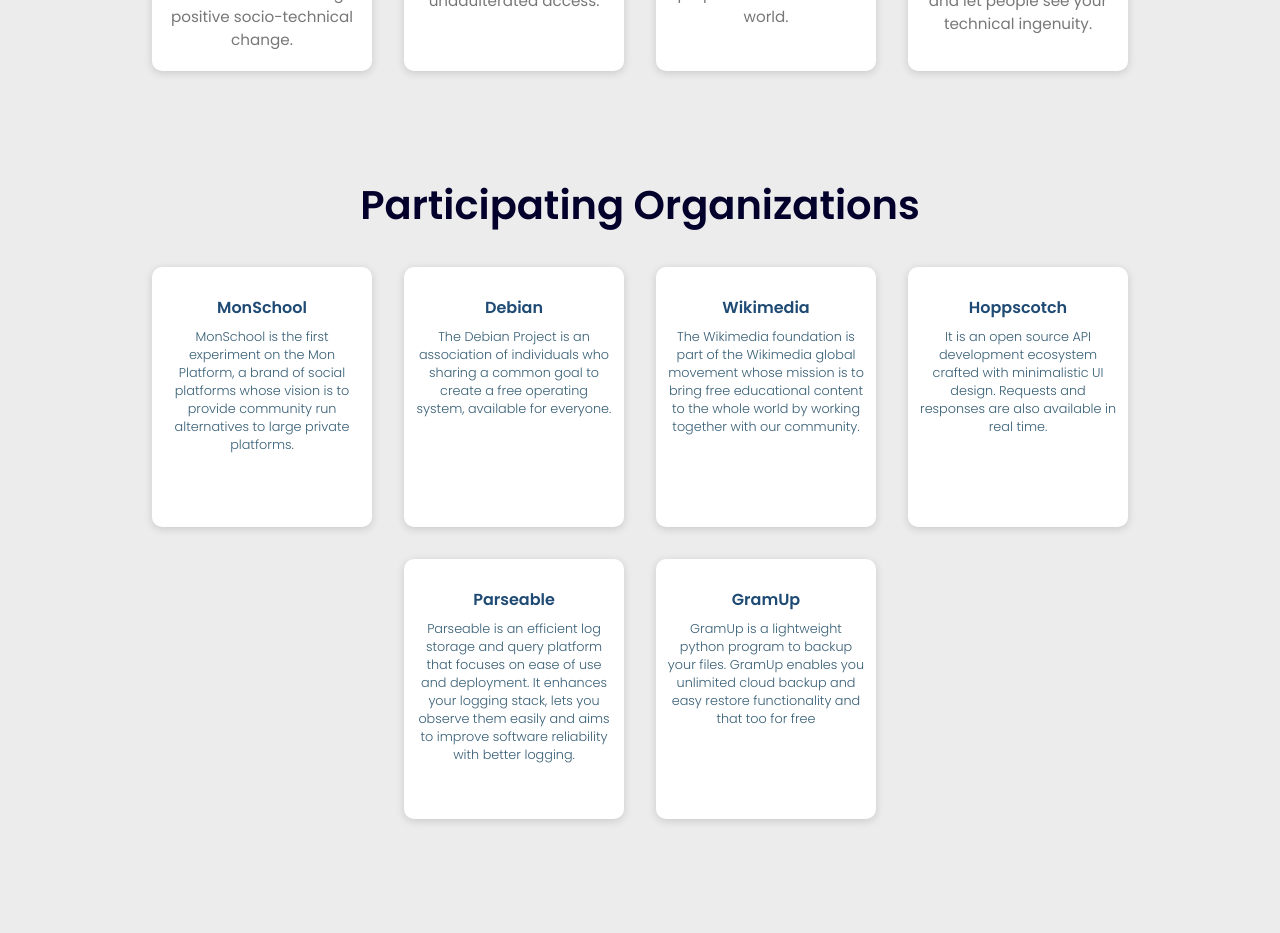
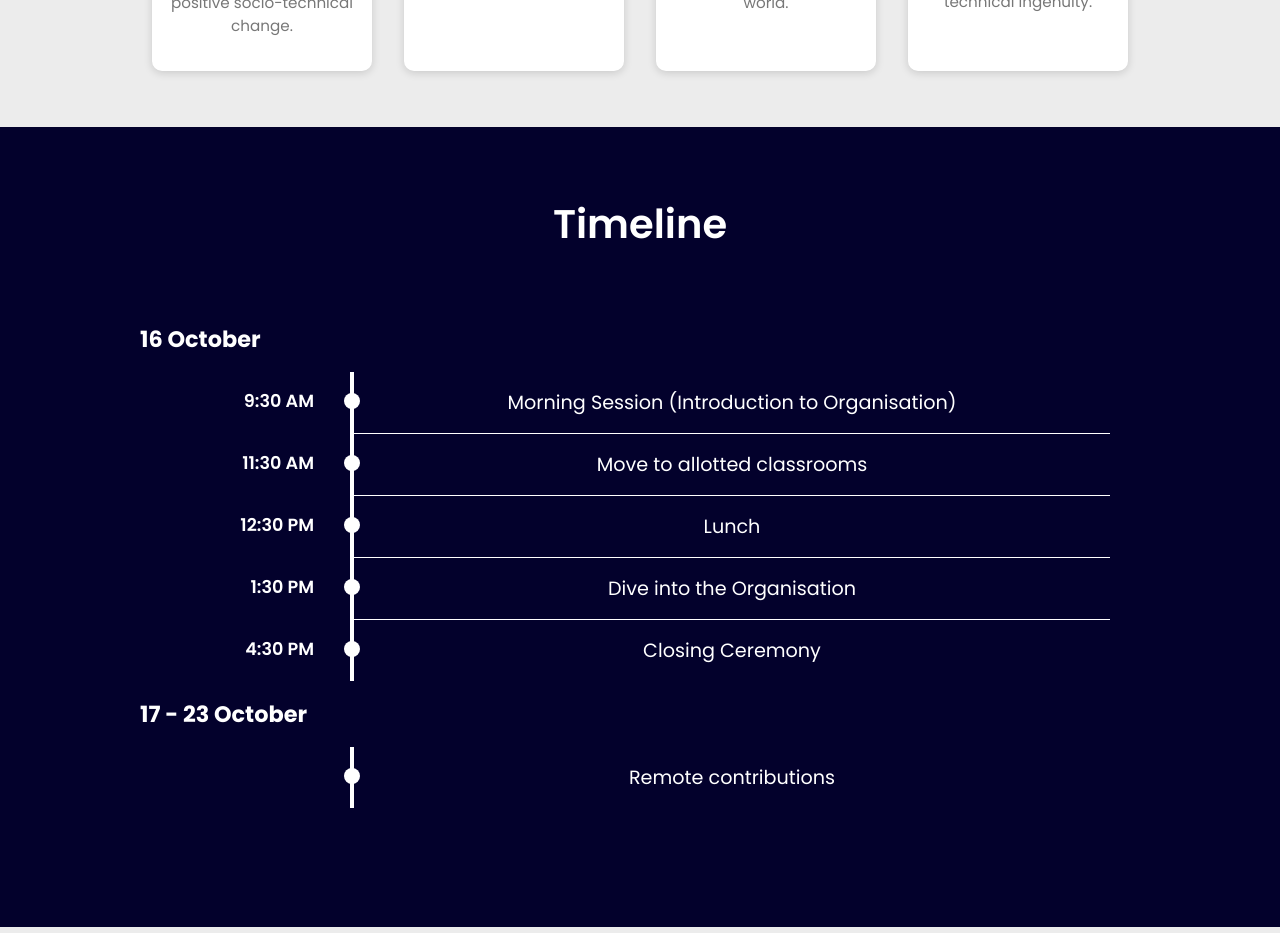
Before and after one commit to Excel2022Web/devsprint, a React (Create React App) app: page / in a window 1280 px wide. Shown: the part 1860-2793 px from the top of the page. Built offline with nearby package versions, Linux system fonts and the light colour scheme.

Commit message:
timeline + content

```diff
--- a/src/components/Highlights/Highlights.js
+++ b/src/components/Highlights/Highlights.js
@@ -17,8 +17,8 @@ function Highlights() {
       <div className="highlights-heading">
         <h2 className="section_title">Highlights</h2>
       </div>
-      <div className="highlights-card" data-aos="fade-up">
-        <div className="highlightsCard">
+      <div className="highlights-card">
+        <div className="highlightsCard" data-aos="fade-up">
           <div className="highlightsCard-icon">
             <HiCode className="card-icon" />
           </div>
--- a/src/components/Highlights/HighlightsCard/HighlightsCard.css
+++ b/src/components/Highlights/HighlightsCard/HighlightsCard.css
@@ -8,12 +8,17 @@
     justify-content: flex-start;
     background-color: #fff;
     border-radius: 10px;
+    transition: transform 0.3s;
     box-shadow: 0px 2px 9px rgb(0 0 0 / 15%);
+}
+
+.highlightsCard:hover {
+    background-color: #03012c12;
 }
 
 .highlightsCard-icon {
     box-sizing: border-box;
-    padding: 1.2rem;
+    padding: 1rem;
 }
 
 .card-icon {
@@ -28,6 +33,7 @@
     color: #000;
     padding-bottom: 0.7rem;
     text-align: center;
+    line-height: 110%;
 }
 
 .highlightsCard-desc {
--- a/src/components/Landing/Landing.js
+++ b/src/components/Landing/Landing.js
@@ -18,7 +18,7 @@ function Landing() {
         </div>
         <div className="landing-heading">
           {/* <h2 className='landing-title'>DEVSPRINT</h2> */}
-          <h4 className="landing-desc">16 October, 2022</h4>
+          <h4 className="landing-desc">16 October, 2022 - Model Engineering College</h4>
         </div>
         <button className="landing-button">
           <a href="https://rzp.io/l/devsprint" target="_blank" rel="noreferrer">
--- a/src/components/Navbar/Navbar.css
+++ b/src/components/Navbar/Navbar.css
@@ -58,6 +58,16 @@ a {
 
 .avatarIcon {
   cursor: pointer;
+}
+
+
+@media screen and (max-width: 1200px) {
+  .nav_contents {
+    gap: 1rem;
+  }
+  .nav__link {
+    font-size: 1rem;
+  }
 }
 
 @media screen and (max-width: 992px) {
--- a/src/components/Navbar/Navbar.js
+++ b/src/components/Navbar/Navbar.js
@@ -30,53 +30,48 @@ function Navbar() {
     <div className="navbar" style={navStyle}>
       <div className="navbar__main container">
         <div className="nav_logo">
+        <NavLink
+            to="/#"
+          >
           <img src={devsprintLogo} alt="" />
+          </NavLink>
         </div>
         <div className="nav_contents">
           <NavLink
             to="/#about"
             className="nav__link"
-            style={({ isActive }) => ({
-              color: "white",
-            })}
           >
             About
           </NavLink>
           <NavLink
             to="/#highlights"
             className="nav__link"
-            style={({ isActive }) => ({
-              color: "white",
-            })}
           >
             Highlights
           </NavLink>
           <NavLink
+            to="/#timeline"
+            className="nav__link"
+          >
+            Timeline
+          </NavLink>
+          <NavLink
             to="/#partners"
             className="nav__link"
-            style={({ isActive }) => ({
-              color: "white",
-            })}
           >
             Participating Organizations
           </NavLink>
           <NavLink
             to="/#organizations"
             className="nav__link"
-            style={({ isActive }) => ({
-              color: "white",
-            })}
           >
             Organized by
           </NavLink>
           <NavLink
             to="/#team"
             className="nav__link"
-            style={({ isActive }) => ({
-              color: "white",
-            })}
           >
-            Contacts
+            Contacts Us
           </NavLink>
         </div>
 
@@ -104,10 +99,6 @@ function Navbar() {
               to="/#about"
               onClick={handleDrawerClose}
               className="navmob__link"
-              style={({ isActive }) => ({
-                color: isActive ? "white" : "#FFFFFF",
-                fontWeight: isActive ? "700" : "600",
-              })}
             >
               About
             </NavLink>
@@ -115,21 +106,20 @@ function Navbar() {
               to="/#highlights"
               onClick={handleDrawerClose}
               className="navmob__link"
-              style={({ isActive }) => ({
-                color: isActive ? "white" : "#FFFFFF",
-                fontWeight: isActive ? "700" : "600",
-              })}
             >
               Highlights
+            </NavLink>
+            <NavLink
+              to="/#timeline"
+              onClick={handleDrawerClose}
+              className="nav__link"
+            >
+              Timeline
             </NavLink>
             <NavLink
               to="/#partners"
               onClick={handleDrawerClose}
               className="navmob__link"
-              style={({ isActive }) => ({
-                color: isActive ? "white" : "#FFFFFF",
-                fontWeight: isActive ? "700" : "600",
-              })}
             >
               Participating Organizations
             </NavLink>
@@ -137,10 +127,6 @@ function Navbar() {
               to="/#organizations"
               onClick={handleDrawerClose}
               className="navmob__link"
-              style={({ isActive }) => ({
-                color: isActive ? "white" : "#FFFFFF",
-                fontWeight: isActive ? "700" : "600",
-              })}
             >
               Organized by
             </NavLink>
@@ -148,12 +134,8 @@ function Navbar() {
               to="/#team"
               onClick={handleDrawerClose}
               className="navmob__link"
-              style={({ isActive }) => ({
-                color: isActive ? "white" : "#FFFFFF",
-                fontWeight: isActive ? "700" : "600",
-              })}
             >
-              Contacts
+              Contacts Us
             </NavLink>
           </div>
         </div>
--- a/src/components/Partners/Partners.css
+++ b/src/components/Partners/Partners.css
@@ -55,7 +55,7 @@
 .partner__role {
   font-family: var(--primary-font);
   color: rgba(5, 54, 101, 0.9);
-  font-size: 1rem;
+  font-size: 1.25rem;
   font-weight: 600;
 }
 
--- /dev/null
+++ b/src/components/Timeline/Timeline.css
@@ -0,0 +1,112 @@
+:root {
+    --member-animation: all 0.35s ease-in-out;
+  }
+
+.timelineSection {
+    min-height: 100vh;
+    display: flex;
+    flex-direction: column;
+    align-items: center;
+    justify-content: center;
+    padding: 1rem;
+    padding-top: 2rem;
+    background-color: var(--primary-color);
+}
+
+.white {
+    color: #ffffff !important;
+}
+
+#timeline-container {
+    overflow: auto;
+    padding: 60px 0;
+    width: 100%;
+  }
+  #timeline-container .inner-container {
+    max-width: 1000px;
+    margin: 0 auto;
+  }
+
+  .timeline {
+    margin: 0 auto;
+    position: relative;
+    left: 120px;
+    width: 80%;
+    max-width: 900px;
+    margin-top: 16px;
+    margin-left: 5%;
+  }
+
+  .timeline-item {
+    color: #ffffff;
+    font-family: var(--primary-font);
+    text-align: center;
+    font-size: 1.2rem;
+    padding: 1rem 1.5rem 1rem 1.5rem;
+    border-left: 4px solid #fff;
+    border-bottom: 1px solid #ffffff;
+    position: relative;
+    list-style-type: none;
+    --item-width: calc(100%);
+  }
+  .timeline-item::after {
+    content: attr(data-date);
+    position: absolute;
+    right: calc(var(--item-width) + 40px);
+    top: 16px;
+    float: right;
+    font-weight: bold;
+    white-space: nowrap;
+    font-weight: 600;
+    font-size: 1.1rem;
+    opacity: 1;
+  }
+  .timeline-item::before {
+    content: "";
+    border-radius: 50%;
+    width: 16px;
+    height: 16px;
+    background-color: #fff;
+    position: absolute;
+    left: -10px;
+    top: 21px;
+  }
+  .timeline-item:last-child {
+    border-bottom: none;
+  }
+
+  .timeLine_date {
+    color: #ffffff;
+    font-size: 1.4rem;
+    margin: 1rem 0;
+    font-family: var(--primary-font);
+  }
+
+  @media only screen and (max-width: 800px) {
+    .timeline {
+      margin: 0 auto;
+      position: relative;
+      left: 35px;
+    }
+    .timeline .timeline-item {
+      font-size: 1rem;
+    }
+    .timeline .timeline-item::after {
+      right: calc(var(--item-width) + 30px);
+    }
+    .timeline-item::after {
+        font-size: 0.9rem;
+    }
+    .timeLine_date {
+        font-size: 1.2rem;
+        margin: 1.25rem 0;
+      }
+  }
+  @media only screen and (max-width: 800px) {
+    .timeline-item {
+      padding: 1rem 1.5rem 1rem 0.5rem;
+    }
+    .timeline-item::after {
+      right: calc(var(--item-width) + 20px);
+    }
+  }
--- /dev/null
+++ b/src/components/Timeline/Timeline.js
@@ -0,0 +1,29 @@
+import React from 'react'
+
+import './Timeline.css'
+
+function Timeline() {
+  return (
+    <div className='timelineSection' id='timeline'>
+        <h2 className="section_title white">Timeline</h2>
+        <div id="timeline-container">
+            <div className="inner-container" >
+                <h3 className='timeLine_date'>16 October</h3>
+                <ul className="timeline">
+                    <li className="timeline-item" data-date="9:30 AM">Morning Session (Introduction to Organisation)</li>
+                    <li className="timeline-item" data-date="11:30 AM">Move to allotted classrooms</li>
+                    <li className="timeline-item" data-date="12:30 PM">Lunch</li>
+                    <li className="timeline-item" data-date="1:30 PM">Dive into the Organisation</li>
+                    <li className="timeline-item" data-date="4:30 PM">Closing Ceremony</li>
+                </ul>
+                <h3 className='timeLine_date'>17 - 23 October</h3>
+                <ul className="timeline">
+                    <li className="timeline-item" data-date="">Remote contributions</li>
+                </ul>
+            </div>
+            </div>
+    </div>
+  )
+}
+
+export default Timeline
--- a/src/components/index.js
+++ b/src/components/index.js
@@ -5,6 +5,7 @@ export { default as About } from './About/About'
 export { default as Highlights } from './Highlights/Highlights'
 export { default as Partners } from './Partners/Partners'
 export { default as Sponsors } from './Sponsors/Sponsors'
+export { default as Timeline } from './Timeline/Timeline'
 export { default as Team } from './Team/Team'
 export { default as Organizations } from './Organizations/Organizations'
 export { default as Loader } from './Loader/Loader'
--- a/src/pages/LandingPage/LandingPage.js
+++ b/src/pages/LandingPage/LandingPage.js
@@ -1,6 +1,6 @@
 import React from 'react'
 
-import { Landing, About, Highlights, Partners, Team, Organizations } from '../../components'
+import { Landing, About, Highlights, Partners, Team, Organizations, Timeline } from '../../components'
 
 import './LandingPage.css'
 
@@ -10,6 +10,7 @@ function LandingPage() {
       <Landing />
       <About />
       <Highlights />
+      <Timeline />
       <Partners />
       <Organizations />
       {/* <Sponsors /> */}
```
Also changed, not shown: src/components/Highlights/HighlightsCard/HighlightsCard.js (deleted, +0 -19 lines).
